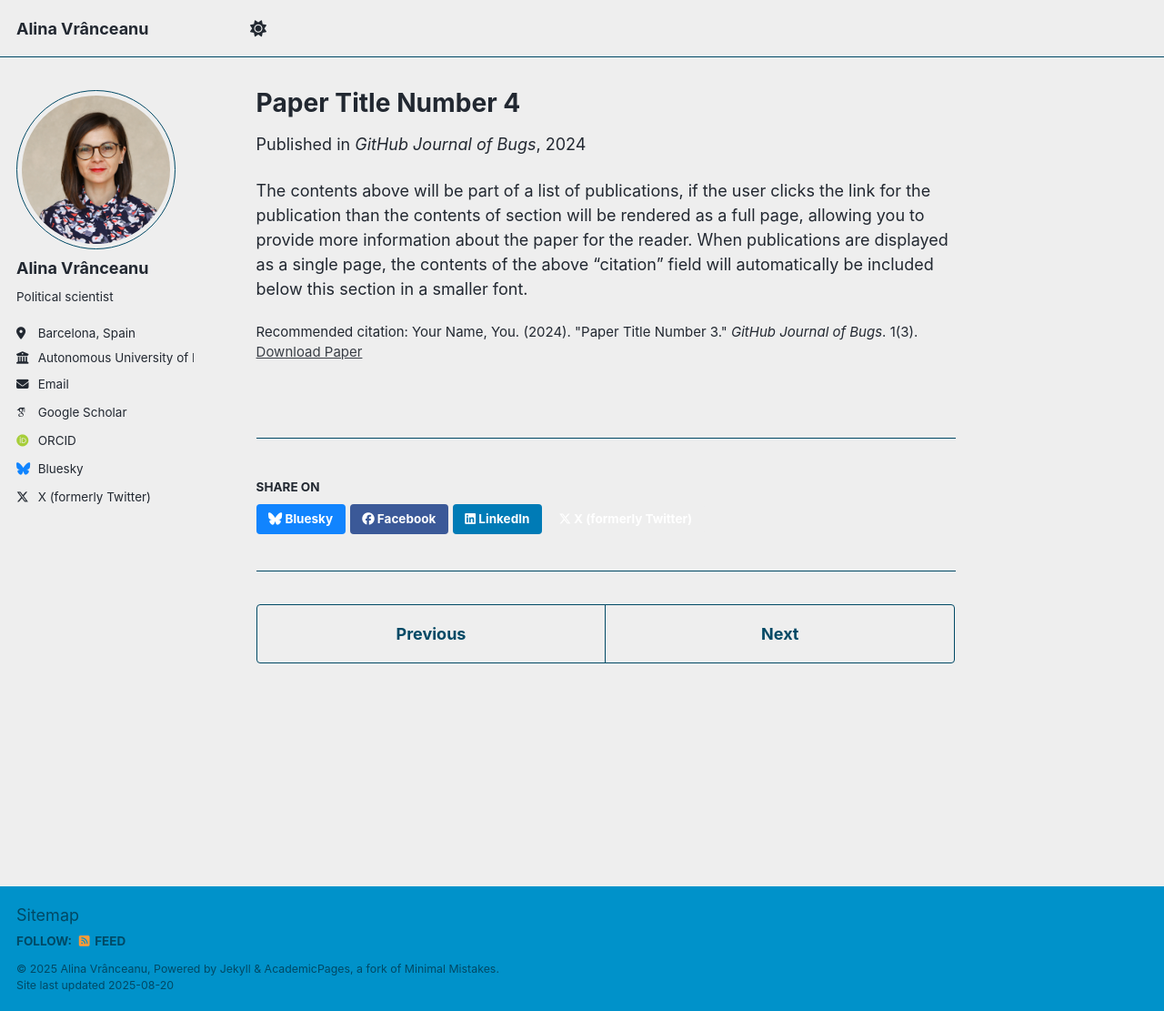
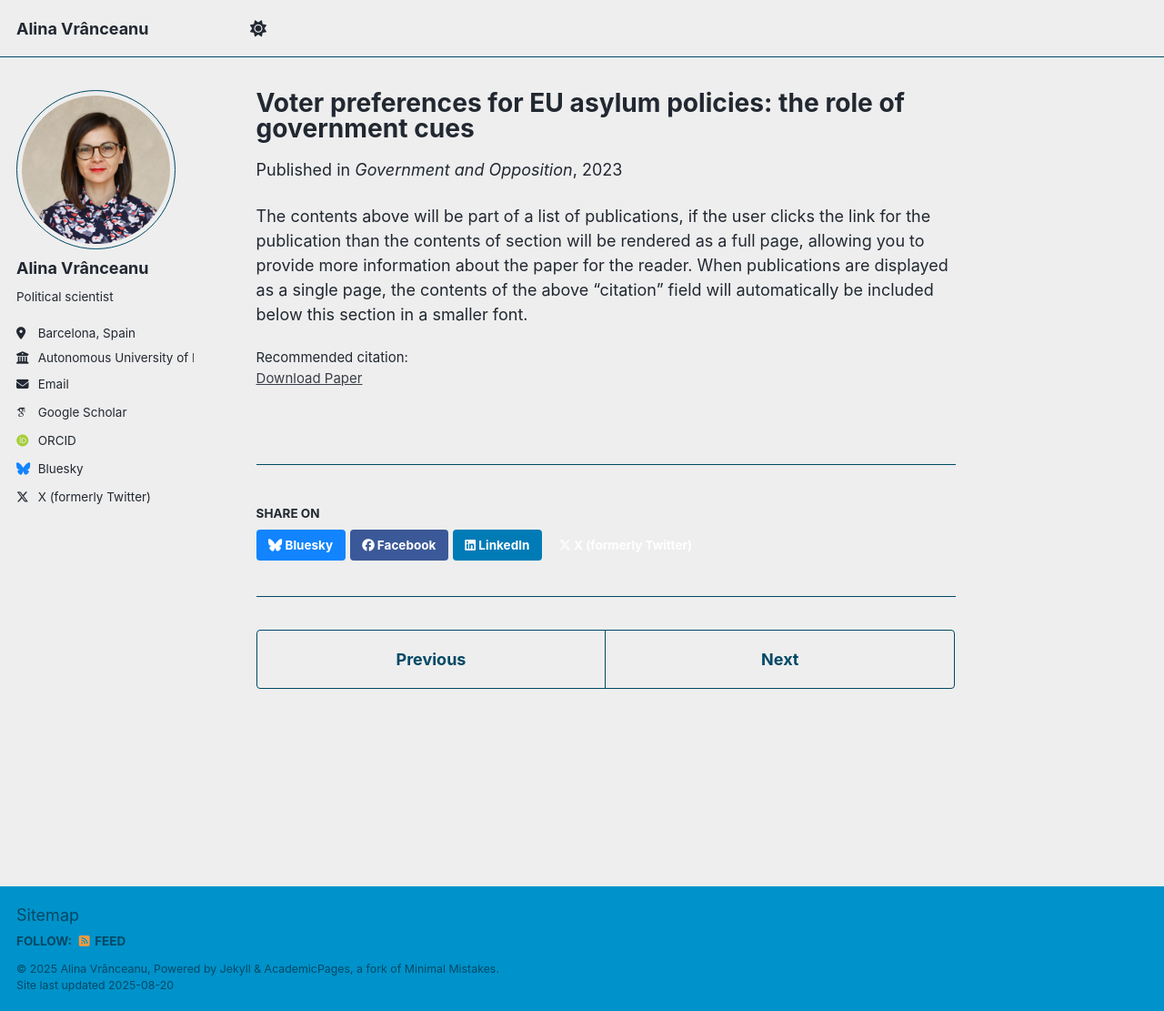
Before and after one commit to alinavranceanu/alinavranceanu.github.io, a Jekyll site: the page built from _publications/2024-Kriesi-Vranceanu.md, in a window 1280 px wide and 1111 px high. Shown: the whole window at 91% size. Built offline with Jekyll 4.4.1, drawn with Linux system fonts in a browser that asks for light colours; some web fonts are replaced; a script that is not in the unit is left out.

Commit message:
Update and rename 2024-02-17-paper-title-number-4.md to 2024-Kriesi-Vranceanu.md

```diff
--- a/_publications/2024-02-17-paper-title-number-4.md
+++ b/_publications/2024-Kriesi-Vranceanu.md
@@ -1,13 +1,13 @@
 ---
-title: "Paper Title Number 4"
+title: "Voter preferences for EU asylum policies: the role of government cues"
 collection: publications
-category: conferences
-permalink: /publication/2024-02-17-paper-title-number-4
-excerpt: 'This paper is about fixing template issue #693.'
-date: 2024-02-17
-venue: 'GitHub Journal of Bugs'
-paperurl: 'http://academicpages.github.io/files/paper3.pdf'
-citation: 'Your Name, You. (2024). &quot;Paper Title Number 3.&quot; <i>GitHub Journal of Bugs</i>. 1(3).'
+category: manuscripts
+permalink: /publication/2024-Kriesi-Vranceanu
+excerpt: ''
+date: 2023-11-20
+venue: 'Government and Opposition'
+paperurl: ''
+citation: ''
 ---
 
 The contents above will be part of a list of publications, if the user clicks the link for the publication than the contents of section will be rendered as a full page, allowing you to provide more information about the paper for the reader. When publications are displayed as a single page, the contents of the above "citation" field will automatically be included below this section in a smaller font.
```
